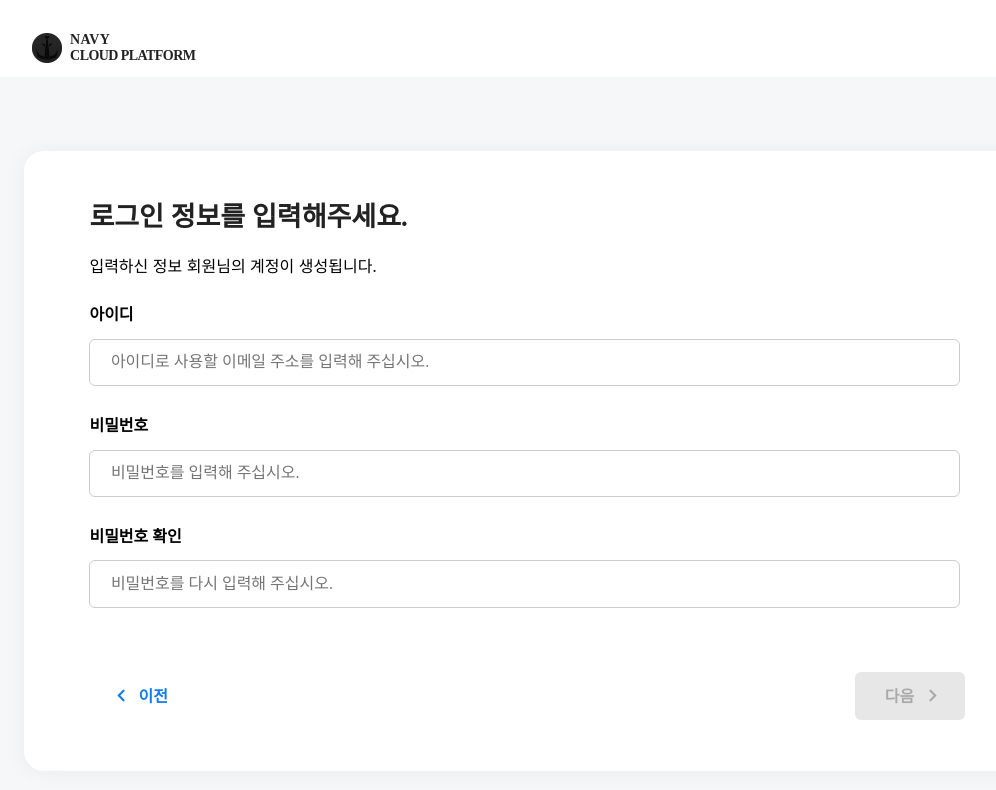
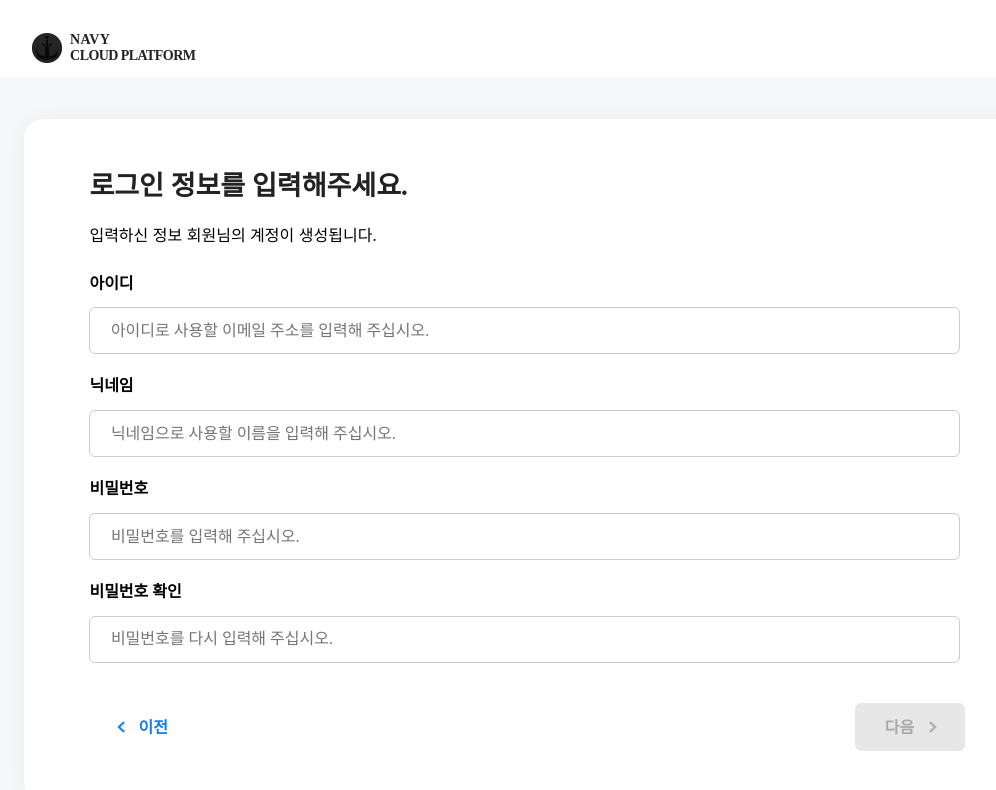
Before and after one commit to TaeHee00/NavyBucketStorage-Frontend, a React (Create React App) app: page /register/step/1 in a window 1280 px wide. Shown: the top 790 px of the page, without its empty margins (109-1105 px from the left). Built offline with nearby package versions, Linux system fonts and the light colour scheme.

Commit message:
fix: 회원가입 시 username도 입력받도록 변경

```diff
--- a/src/pages/RegisterInfoPage.tsx
+++ b/src/pages/RegisterInfoPage.tsx
@@ -26,7 +26,7 @@ const RegisterInfoForm = styled.div`
     justify-content: center;
 
     margin-top: 1.2vh;
-    gap: 3vh;
+    gap: 2vh;
 `;
 
 const InputForm = styled.div`
@@ -62,7 +62,7 @@ const CardBottomContainer = styled.div`
     align-items: center;
     justify-content: space-between;
 
-    margin-top: 8vh;
+    margin-top: 5vh;
 `;
 
 const PrevButton = styled.div`
@@ -120,8 +120,9 @@ const RegisterInfoPage = () => {
     if (queryClient.getQueryData(["registerEmail"]) === undefined) {
         queryClient.setQueryData(["registerEmail"], "");
     }
-    const [registerInfo, setRegisterInfo] = useState<{email: string, password: string, passwordCheck: string, passwordValid: boolean}>({
+    const [registerInfo, setRegisterInfo] = useState({
         email: queryClient.getQueryData(["registerEmail"]) as string,
+        username: "",
         password: "",
         passwordCheck: "",
         passwordValid: true,
@@ -161,6 +162,14 @@ const RegisterInfoPage = () => {
                                onKeyDown={() => {}} />
                     </InputForm>
                     <InputForm>
+                        <InputTitle>닉네임</InputTitle>
+                        <Input placeholder="닉네임으로 사용할 이름을 입력해 주십시오."
+                               value={registerInfo.email}
+                               name="username"
+                               onChange={handleInputChange}
+                               onKeyDown={() => {}} />
+                    </InputForm>
+                    <InputForm>
                         <InputTitle>비밀번호</InputTitle>
                         <Input placeholder="비밀번호를 입력해 주십시오."
                                value={registerInfo.password}
```
